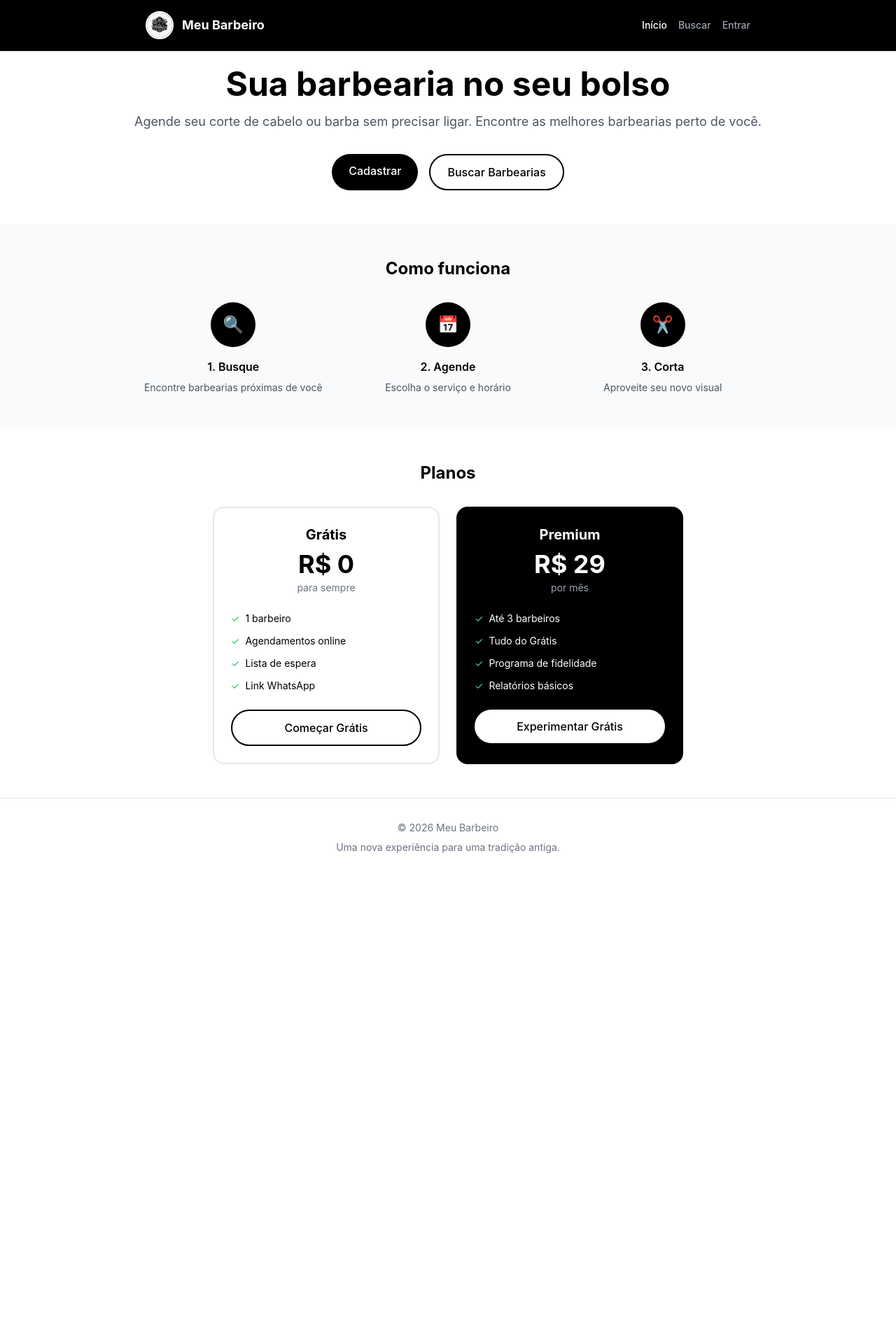
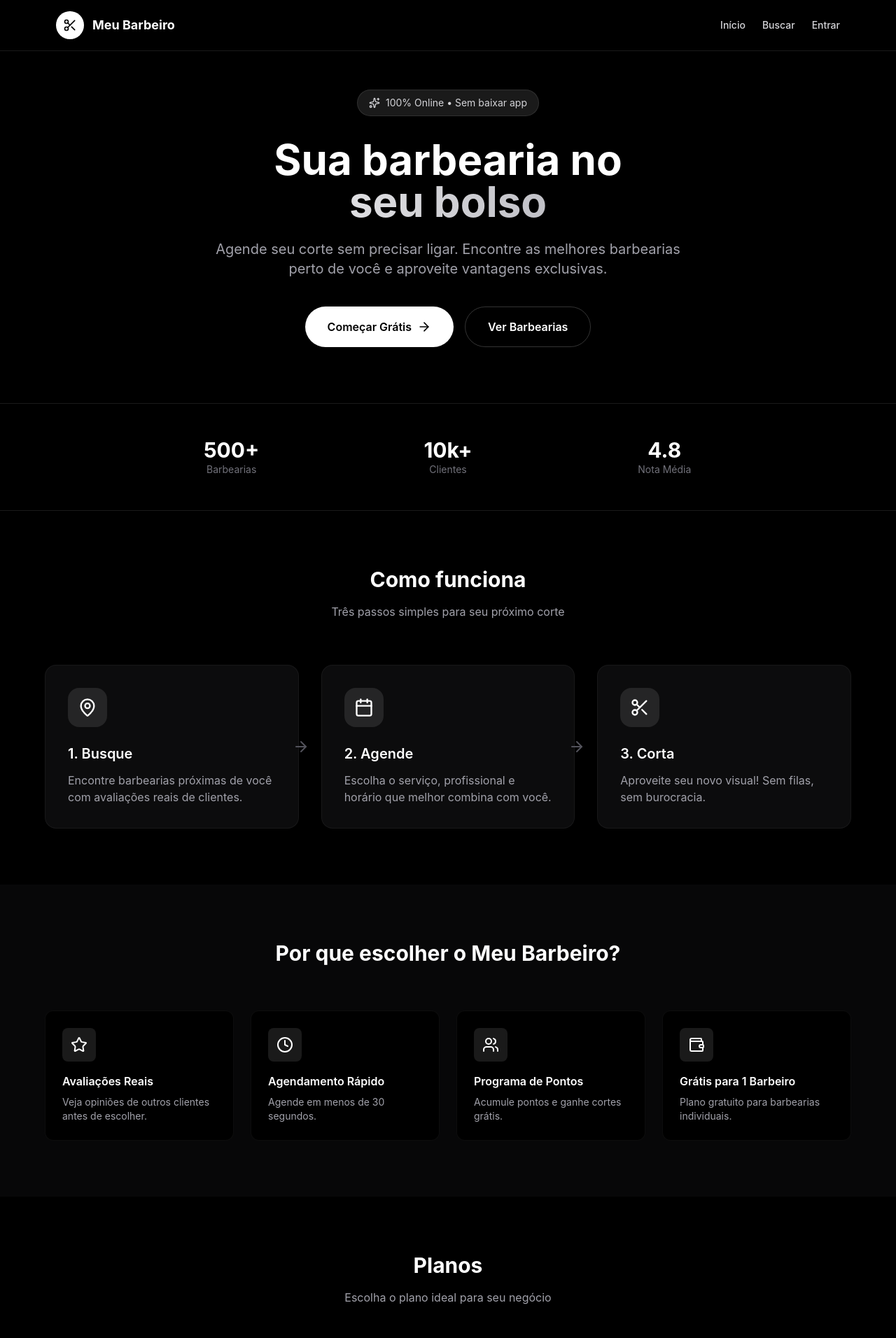
Before and after one commit to oapache/meu-barbeiro, a Next.js app in the folder frontend/: page / in a window 1280 px wide. Shown: the top 1912 px of the page at 70% size. Before the commit the page ends 1253 px from the top, so only its background shows below. Built offline with nearby package versions, Linux system fonts and the light colour scheme.

Commit message:
feat: landing page premium com ícones lucide
- Ícones profissionais (lucide-react)
- Design escuro elegante
- Otimizado para carregamento rápido
- Seções: Hero, Stats, Como Funciona, Diferenciais, Planos
- Animações sutis
- Tipografia melhorada

```diff
--- a/frontend/src/app/page.tsx
+++ b/frontend/src/app/page.tsx
@@ -1,23 +1,39 @@
+'use client'
+
 import Link from 'next/link'
+import {
+  Scissors,
+  Calendar,
+  MapPin,
+  Star,
+  Clock,
+  CheckCircle2,
+  ArrowRight,
+  Sparkles,
+  Users,
+  Wallet
+} from 'lucide-react'
 
 export default function Home() {
   return (
-    <main className="min-h-screen bg-white">
+    <main className="min-h-screen bg-black text-white">
       {/* Header */}
-      <header className="fixed top-0 w-full bg-black border-b border-white/10 z-50">
-        <div className="max-w-4xl mx-auto px-4 py-4 flex justify-between items-center">
-          <div className="flex items-center gap-3">
-            <img src="/logo.jpg" alt="Meu Barbeiro" className="w-10 h-10 rounded-full object-cover border-2 border-white" />
+      <header className="fixed top-0 w-full bg-black/95 backdrop-blur-md border-b border-white/10 z-50">
+        <div className="max-w-6xl mx-auto px-4 py-4 flex justify-between items-center">
+          <Link href="/" className="flex items-center gap-3">
+            <div className="w-10 h-10 rounded-full bg-white flex items-center justify-center">
+              <Scissors className="w-5 h-5 text-black" />
+            </div>
             <span className="text-lg font-bold text-white">Meu Barbeiro</span>
-          </div>
-          <nav className="flex gap-4">
-            <Link href="/" className="text-sm font-medium text-white hover:text-gray-300">
+          </Link>
+          <nav className="flex gap-6">
+            <Link href="/" className="text-sm font-medium text-zinc-300 hover:text-white transition">
               Início
             </Link>
-            <Link href="/buscar" className="text-sm font-medium text-gray-400 hover:text-white">
+            <Link href="/buscar" className="text-sm font-medium text-zinc-300 hover:text-white transition">
               Buscar
             </Link>
-            <Link href="/login" className="text-sm font-medium text-gray-400 hover:text-white">
+            <Link href="/login" className="text-sm font-medium text-zinc-300 hover:text-white transition">
               Entrar
             </Link>
           </nav>
@@ -25,114 +41,201 @@ export default function Home() {
       </header>
 
       {/* Hero Section */}
-      <section className="pt-24 pb-12 px-4">
+      <section className="pt-32 pb-20 px-4">
         <div className="max-w-4xl mx-auto text-center">
-          <h1 className="text-4xl md:text-5xl font-bold text-black mb-4">
-            Sua barbearia no seu bolso
+          <div className="inline-flex items-center gap-2 px-4 py-2 rounded-full bg-white/10 border border-white/10 text-sm text-zinc-300 mb-8">
+            <Sparkles className="w-4 h-4" />
+            <span>100% Online • Sem baixar app</span>
+          </div>
+
+          <h1 className="text-5xl md:text-6xl font-bold mb-6 leading-tight">
+            Sua barbearia no
+            <span className="block text-transparent bg-clip-text bg-gradient-to-r from-white to-zinc-400">
+              seu bolso
+            </span>
           </h1>
-          <p className="text-lg text-gray-600 mb-8">
-            Agende seu corte de cabelo ou barba sem precisar ligar.
-            Encontre as melhores barbearias perto de você.
+
+          <p className="text-xl text-zinc-400 mb-10 max-w-2xl mx-auto">
+            Agende seu corte sem precisar ligar. Encontre as melhores barbearias perto de você e aproveite vantagens exclusivas.
           </p>
 
-          <div className="flex justify-center gap-4">
-            <Link href="/cadastro" className="px-6 py-3 bg-black text-white rounded-full font-medium hover:bg-gray-800">
-              Cadastrar
+          <div className="flex flex-col sm:flex-row gap-4 justify-center">
+            <Link href="/cadastro" className="inline-flex items-center justify-center gap-2 px-8 py-4 bg-white text-black rounded-full font-semibold hover:bg-zinc-200 transition-all">
+              Começar Grátis
+              <ArrowRight className="w-5 h-5" />
             </Link>
-            <Link href="/buscar" className="px-6 py-3 border-2 border-black rounded-full font-medium hover:bg-gray-100">
-              Buscar Barbearias
+            <Link href="/buscar" className="inline-flex items-center justify-center gap-2 px-8 py-4 border border-white/20 text-white rounded-full font-semibold hover:bg-white/10 transition-all">
+              Ver Barbearias
             </Link>
           </div>
         </div>
       </section>
 
+      {/* Stats */}
+      <section className="py-12 px-4 border-y border-white/10">
+        <div className="max-w-4xl mx-auto grid grid-cols-3 gap-8 text-center">
+          <div>
+            <p className="text-3xl font-bold text-white">500+</p>
+            <p className="text-zinc-500 text-sm">Barbearias</p>
+          </div>
+          <div>
+            <p className="text-3xl font-bold text-white">10k+</p>
+            <p className="text-zinc-500 text-sm">Clientes</p>
+          </div>
+          <div>
+            <p className="text-3xl font-bold text-white">4.8</p>
+            <p className="text-zinc-500 text-sm">Nota Média</p>
+          </div>
+        </div>
+      </section>
+
       {/* Como funciona */}
-      <section className="py-12 px-4 bg-gray-50">
-        <div className="max-w-4xl mx-auto">
-          <h2 className="text-2xl font-bold text-center mb-8">Como funciona</h2>
+      <section className="py-20 px-4">
+        <div className="max-w-6xl mx-auto">
+          <h2 className="text-3xl font-bold text-center mb-4">Como funciona</h2>
+          <p className="text-zinc-400 text-center mb-16">Três passos simples para seu próximo corte</p>
 
-          <div className="grid md:grid-cols-3 gap-6">
-            <div className="text-center">
-              <div className="w-16 h-16 bg-black rounded-full flex items-center justify-center mx-auto mb-4">
-                <span className="text-2xl">🔍</span>
+          <div className="grid md:grid-cols-3 gap-8">
+            <div className="relative p-8 rounded-2xl bg-zinc-900/50 border border-white/5">
+              <div className="w-14 h-14 rounded-2xl bg-white/10 flex items-center justify-center mb-6">
+                <MapPin className="w-7 h-7 text-white" />
               </div>
-              <h3 className="font-semibold mb-2">1. Busque</h3>
-              <p className="text-gray-600 text-sm">Encontre barbearias próximas de você</p>
+              <h3 className="text-xl font-semibold mb-3">1. Busque</h3>
+              <p className="text-zinc-400">Encontre barbearias próximas de você com avaliações reais de clientes.</p>
+              <div className="absolute -right-4 top-1/2 -translate-y-1/2 hidden md:block">
+                <ArrowRight className="w-6 h-6 text-zinc-600" />
+              </div>
             </div>
 
-            <div className="text-center">
-              <div className="w-16 h-16 bg-black rounded-full flex items-center justify-center mx-auto mb-4">
-                <span className="text-2xl">📅</span>
+            <div className="relative p-8 rounded-2xl bg-zinc-900/50 border border-white/5">
+              <div className="w-14 h-14 rounded-2xl bg-white/10 flex items-center justify-center mb-6">
+                <Calendar className="w-7 h-7 text-white" />
               </div>
-              <h3 className="font-semibold mb-2">2. Agende</h3>
-              <p className="text-gray-600 text-sm">Escolha o serviço e horário</p>
+              <h3 className="text-xl font-semibold mb-3">2. Agende</h3>
+              <p className="text-zinc-400">Escolha o serviço, profissional e horário que melhor combina com você.</p>
+              <div className="absolute -right-4 top-1/2 -translate-y-1/2 hidden md:block">
+                <ArrowRight className="w-6 h-6 text-zinc-600" />
+              </div>
             </div>
 
-            <div className="text-center">
-              <div className="w-16 h-16 bg-black rounded-full flex items-center justify-center mx-auto mb-4">
-                <span className="text-2xl">✂️</span>
+            <div className="p-8 rounded-2xl bg-zinc-900/50 border border-white/5">
+              <div className="w-14 h-14 rounded-2xl bg-white/10 flex items-center justify-center mb-6">
+                <Scissors className="w-7 h-7 text-white" />
               </div>
-              <h3 className="font-semibold mb-2">3. Corta</h3>
-              <p className="text-gray-600 text-sm">Aproveite seu novo visual</p>
+              <h3 className="text-xl font-semibold mb-3">3. Corta</h3>
+              <p className="text-zinc-400">Aproveite seu novo visual! Sem filas, sem burocracia.</p>
+            </div>
+          </div>
+        </div>
+      </section>
+
+      {/* Diferenciais */}
+      <section className="py-20 px-4 bg-zinc-900/30">
+        <div className="max-w-6xl mx-auto">
+          <h2 className="text-3xl font-bold text-center mb-16">Por que escolher o Meu Barbeiro?</h2>
+
+          <div className="grid md:grid-cols-2 lg:grid-cols-4 gap-6">
+            <div className="p-6 rounded-xl bg-black border border-white/5">
+              <div className="w-12 h-12 rounded-lg bg-white/10 flex items-center justify-center mb-4">
+                <Star className="w-6 h-6 text-white" />
+              </div>
+              <h3 className="font-semibold mb-2">Avaliações Reais</h3>
+              <p className="text-sm text-zinc-400">Veja opiniões de outros clientes antes de escolher.</p>
+            </div>
+
+            <div className="p-6 rounded-xl bg-black border border-white/5">
+              <div className="w-12 h-12 rounded-lg bg-white/10 flex items-center justify-center mb-4">
+                <Clock className="w-6 h-6 text-white" />
+              </div>
+              <h3 className="font-semibold mb-2">Agendamento Rápido</h3>
+              <p className="text-sm text-zinc-400">Agende em menos de 30 segundos.</p>
+            </div>
+
+            <div className="p-6 rounded-xl bg-black border border-white/5">
+              <div className="w-12 h-12 rounded-lg bg-white/10 flex items-center justify-center mb-4">
+                <Users className="w-6 h-6 text-white" />
+              </div>
+              <h3 className="font-semibold mb-2">Programa de Pontos</h3>
+              <p className="text-sm text-zinc-400">Acumule pontos e ganhe cortes grátis.</p>
+            </div>
+
+            <div className="p-6 rounded-xl bg-black border border-white/5">
+              <div className="w-12 h-12 rounded-lg bg-white/10 flex items-center justify-center mb-4">
+                <Wallet className="w-6 h-6 text-white" />
+              </div>
+              <h3 className="font-semibold mb-2">Grátis para 1 Barbeiro</h3>
+              <p className="text-sm text-zinc-400">Plano gratuito para barbearias individuais.</p>
             </div>
           </div>
         </div>
       </section>
 
       {/* Planos */}
-      <section className="py-12 px-4">
+      <section className="py-20 px-4">
         <div className="max-w-4xl mx-auto">
-          <h2 className="text-2xl font-bold text-center mb-8">Planos</h2>
+          <h2 className="text-3xl font-bold text-center mb-4">Planos</h2>
+          <p className="text-zinc-400 text-center mb-12">Escolha o plano ideal para seu negócio</p>
 
-          <div className="grid md:grid-cols-2 gap-6 max-w-2xl mx-auto">
-            {/* Plano Grátis */}
-            <div className="border-2 border-gray-200 rounded-2xl p-6">
-              <div className="text-center">
-                <h3 className="text-xl font-bold mb-2">Grátis</h3>
-                <p className="text-4xl font-bold mb-1">R$ 0</p>
-                <p className="text-gray-500 text-sm mb-6">para sempre</p>
+          <div className="grid md:grid-cols-2 gap-6 max-w-3xl mx-auto">
+            {/* Grátis */}
+            <div className="p-8 rounded-2xl border border-white/10 bg-zinc-900/50">
+              <h3 className="text-xl font-semibold mb-2">Grátis</h3>
+              <div className="mb-6">
+                <span className="text-4xl font-bold">R$ 0</span>
+                <span className="text-zinc-500">/mês</span>
               </div>
-              <ul className="space-y-3 mb-6 text-sm">
-                <li className="flex items-center gap-2">
-                  <span className="text-green-500">✓</span> 1 barbeiro
+              <ul className="space-y-3 mb-8">
+                <li className="flex items-center gap-3 text-zinc-300">
+                  <CheckCircle2 className="w-5 h-5 text-green-500" />
+                  1 barbeiro
                 </li>
-                <li className="flex items-center gap-2">
-                  <span className="text-green-500">✓</span> Agendamentos online
+                <li className="flex items-center gap-3 text-zinc-300">
+                  <CheckCircle2 className="w-5 h-5 text-green-500" />
+                  Agendamentos online
                 </li>
-                <li className="flex items-center gap-2">
-                  <span className="text-green-500">✓</span> Lista de espera
+                <li className="flex items-center gap-3 text-zinc-300">
+                  <CheckCircle2 className="w-5 h-5 text-green-500" />
+                  Lista de espera
                 </li>
-                <li className="flex items-center gap-2">
-                  <span className="text-green-500">✓</span> Link WhatsApp
+                <li className="flex items-center gap-3 text-zinc-300">
+                  <CheckCircle2 className="w-5 h-5 text-green-500" />
+                  Link WhatsApp
                 </li>
               </ul>
-              <Link href="/cadastro" className="block w-full py-3 border-2 border-black rounded-full font-medium text-center hover:bg-black hover:text-white transition-colors">
+              <Link href="/cadastro" className="block w-full py-3 border border-white/20 rounded-full font-medium text-center hover:bg-white/10 transition">
                 Começar Grátis
               </Link>
             </div>
 
-            {/* Plano Premium */}
-            <div className="border-2 border-black rounded-2xl p-6 bg-black text-white">
-              <div className="text-center">
-                <h3 className="text-xl font-bold mb-2">Premium</h3>
-                <p className="text-4xl font-bold mb-1">R$ 29</p>
-                <p className="text-gray-400 text-sm mb-6">por mês</p>
+            {/* Premium */}
+            <div className="p-8 rounded-2xl border border-white bg-zinc-100 text-black">
+              <div className="inline-flex items-center gap-2 px-3 py-1 rounded-full bg-black text-white text-xs font-medium mb-4">
+                Mais populares
               </div>
-              <ul className="space-y-3 mb-6 text-sm">
-                <li className="flex items-center gap-2">
-                  <span className="text-green-400">✓</span> Até 3 barbeiros
+              <h3 className="text-xl font-semibold mb-2">Premium</h3>
+              <div className="mb-6">
+                <span className="text-4xl font-bold">R$ 29</span>
+                <span className="text-zinc-600">/mês</span>
+              </div>
+              <ul className="space-y-3 mb-8">
+                <li className="flex items-center gap-3">
+                  <CheckCircle2 className="w-5 h-5 text-green-600" />
+                  Até 3 barbeiros
                 </li>
-                <li className="flex items-center gap-2">
-                  <span className="text-green-400">✓</span> Tudo do Grátis
+                <li className="flex items-center gap-3">
+                  <CheckCircle2 className="w-5 h-5 text-green-600" />
+                  Tudo do Grátis
                 </li>
-                <li className="flex items-center gap-2">
-                  <span className="text-green-400">✓</span> Programa de fidelidade
+                <li className="flex items-center gap-3">
+                  <CheckCircle2 className="w-5 h-5 text-green-600" />
+                  Programa de fidelidade
                 </li>
-                <li className="flex items-center gap-2">
-                  <span className="text-green-400">✓</span> Relatórios básicos
+                <li className="flex items-center gap-3">
+                  <CheckCircle2 className="w-5 h-5 text-green-600" />
+                  Relatórios
                 </li>
               </ul>
-              <Link href="/cadastro" className="block w-full py-3 bg-white text-black rounded-full font-medium text-center hover:bg-gray-200 transition-colors">
+              <Link href="/cadastro" className="block w-full py-3 bg-black text-white rounded-full font-medium text-center hover:bg-zinc-800 transition">
                 Experimentar Grátis
               </Link>
             </div>
@@ -141,10 +244,17 @@ export default function Home() {
       </section>
 
       {/* Footer */}
-      <footer className="py-8 px-4 border-t">
-        <div className="max-w-4xl mx-auto text-center text-gray-500 text-sm">
-          <p>© 2026 Meu Barbeiro</p>
-          <p className="mt-2">Uma nova experiência para uma tradição antiga.</p>
+      <footer className="py-12 px-4 border-t border-white/10">
+        <div className="max-w-6xl mx-auto text-center">
+          <div className="flex items-center justify-center gap-3 mb-4">
+            <div className="w-8 h-8 rounded-full bg-white flex items-center justify-center">
+              <Scissors className="w-4 h-4 text-black" />
+            </div>
+            <span className="font-bold">Meu Barbeiro</span>
+          </div>
+          <p className="text-zinc-500 text-sm">
+            © 2026 Meu Barbeiro. Uma nova experiência para uma tradição antiga.
+          </p>
         </div>
       </footer>
     </main>
```
Also changed, not shown: frontend/package.json (+9 -8 lines), 1 other file (tests, documents, lock files or other folders).
